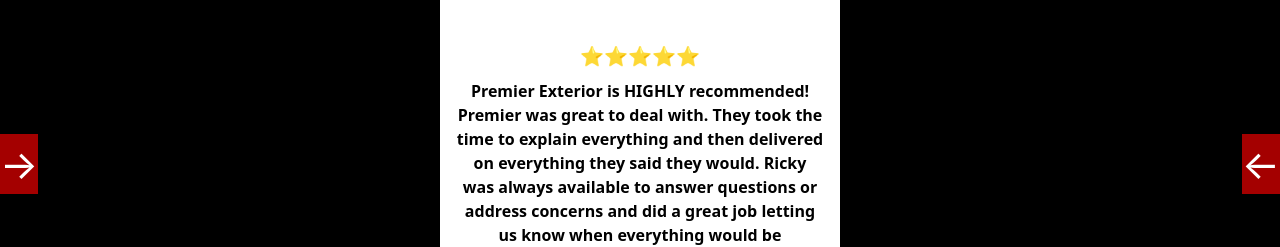
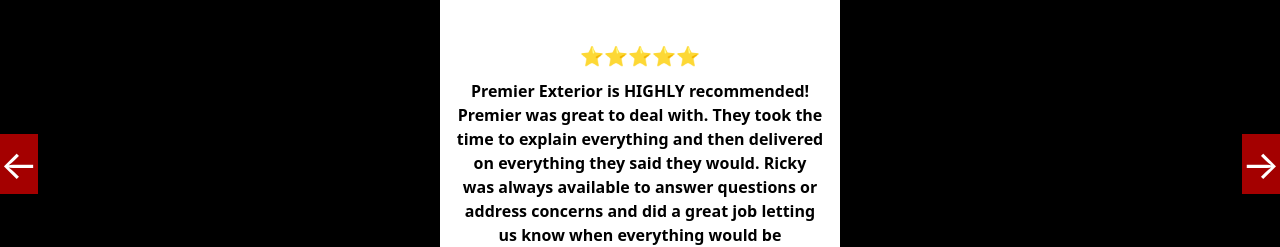
Before and after one commit to nicoleables/Premier-Exterior-Contruction, a React (Vite) app: page /barnpage in a window 1280 px wide. Shown: the part 2020-2267 px from the top of the page. Built offline with nearby package versions, Linux system fonts and the light colour scheme.

Commit message:
Update Reviews.jsx

```diff
--- a/src/Layout/Reviews.jsx
+++ b/src/Layout/Reviews.jsx
@@ -33,12 +33,12 @@
         </a>
       </div>
       <div className="review-slides">
-        <button className="arrow left-arrow" onClick={prevSlide}>→</button>
+        <button className="arrow left-arrow" onClick={prevSlide}>←</button>
         <div className="review-box">
           <div className="stars">⭐⭐⭐⭐⭐</div>
           <p>{reviews[currentSlide]}</p>
         </div>
-        <button className="arrow right-arrow" onClick={nextSlide}>←</button>
+        <button className="arrow right-arrow" onClick={nextSlide}>→</button>
       </div>
       <div className="leavereviewbox">
         <div className="review-container">
```
